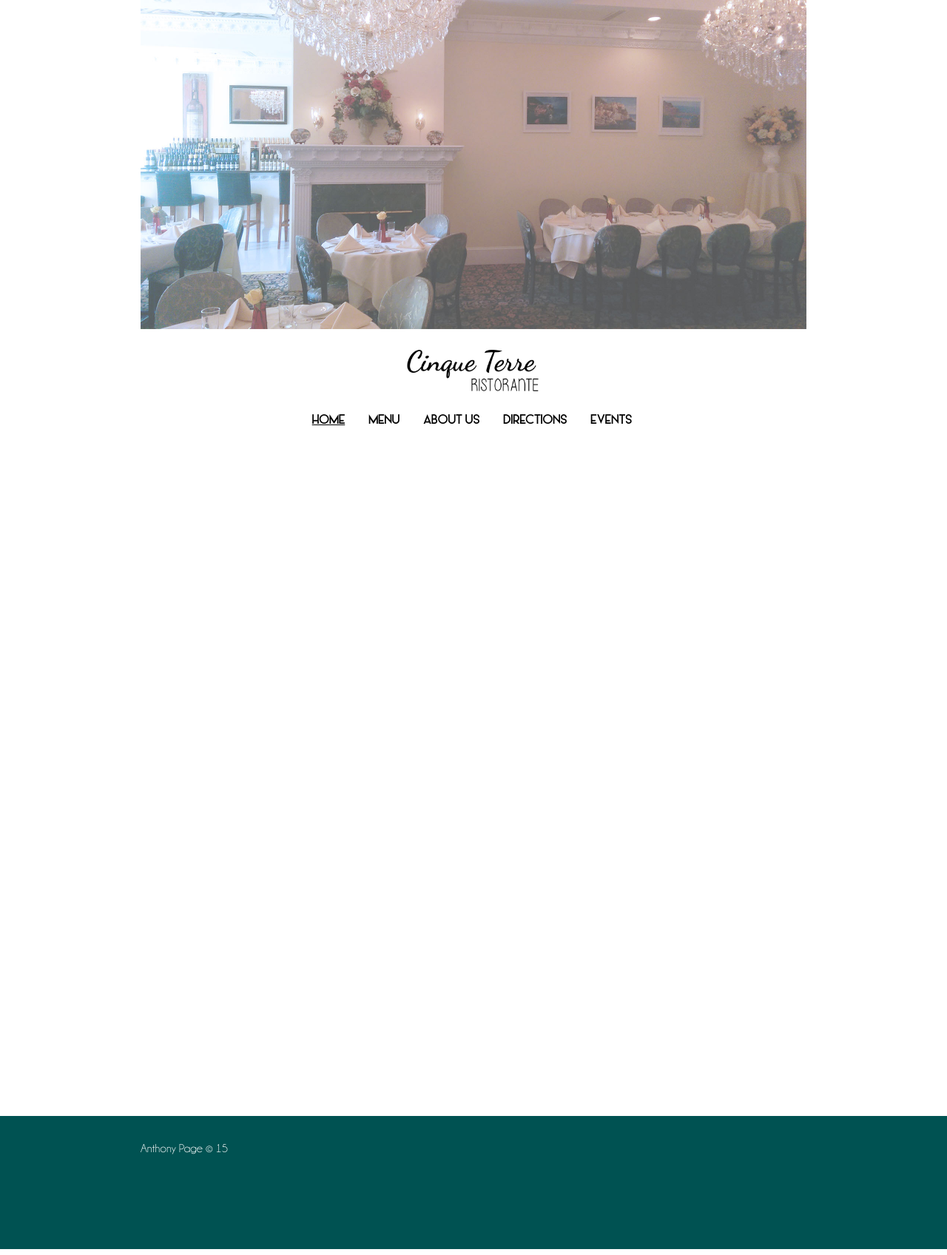
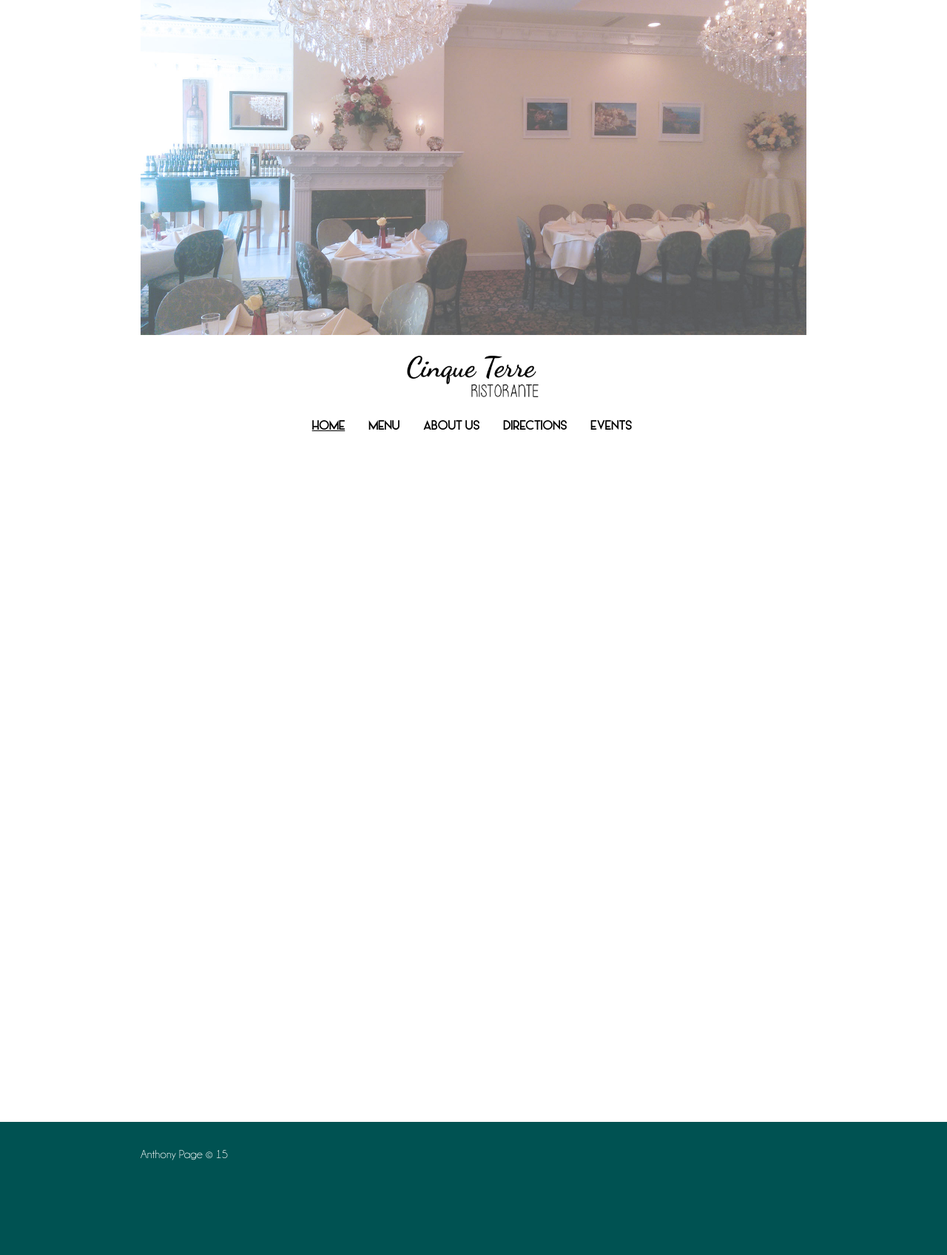
Before and after one commit to cinqueterreli/cinqueterre.github.io, a Jekyll site: the page built from 00index.html, in a window 1280 px wide. Shown: the whole page at 74% size. Built offline with Jekyll 4.4.1, drawn with Linux system fonts in a browser that asks for light colours.

Commit message:
Update main.css

```diff
--- a/css/main.css
+++ b/css/main.css
@@ -118,7 +118,7 @@
 
 .header-image {
 	max-width:100%;
-	margin: -5em auto 1em auto;
+	margin: -4.5em auto 1em auto;
 	float: left;
 }
 
```
